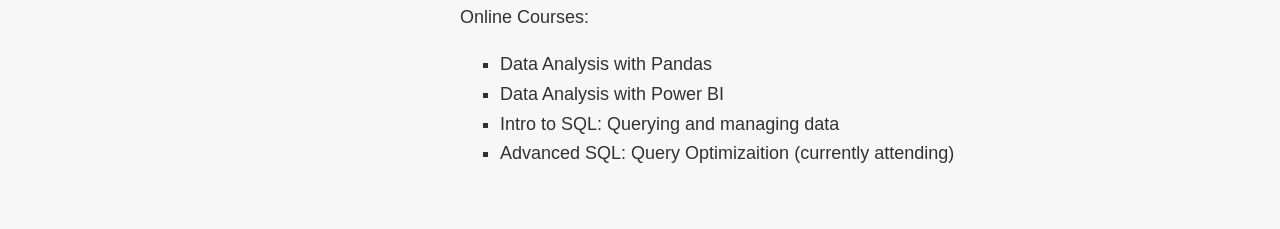
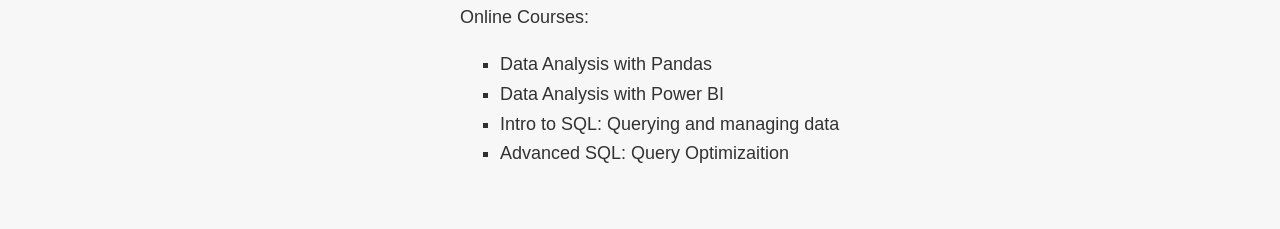
Before and after one commit to AyubSherif/ayubsherif.github.io, a plain HTML site: page index.html in a window 1280 px wide. Shown: the part 3060-3289 px from the top of the page. Drawn offline with nearby package versions, Linux system fonts and the light colour scheme; some icons are missing; a web font is replaced by a local one.

Commit message:
Update index.html

```diff
--- a/index.html
+++ b/index.html
@@ -565,7 +565,7 @@
 <li>Data Analysis with Pandas </li>
 <li>Data Analysis with Power BI </li>
 <li>Intro to SQL: Querying and managing data </li>
-<li>Advanced SQL: Query Optimizaition (currently attending) </li>
+<li>Advanced SQL: Query Optimizaition </li>
 
 
 </ul>
```
